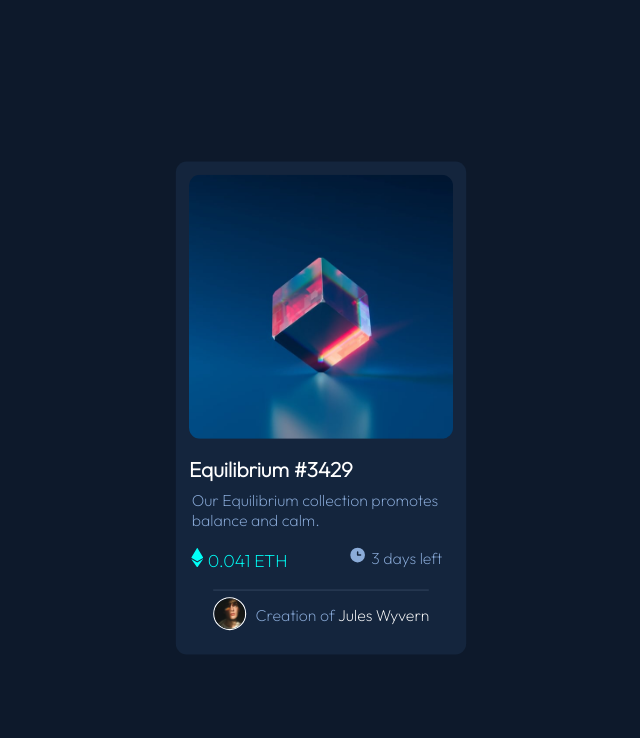
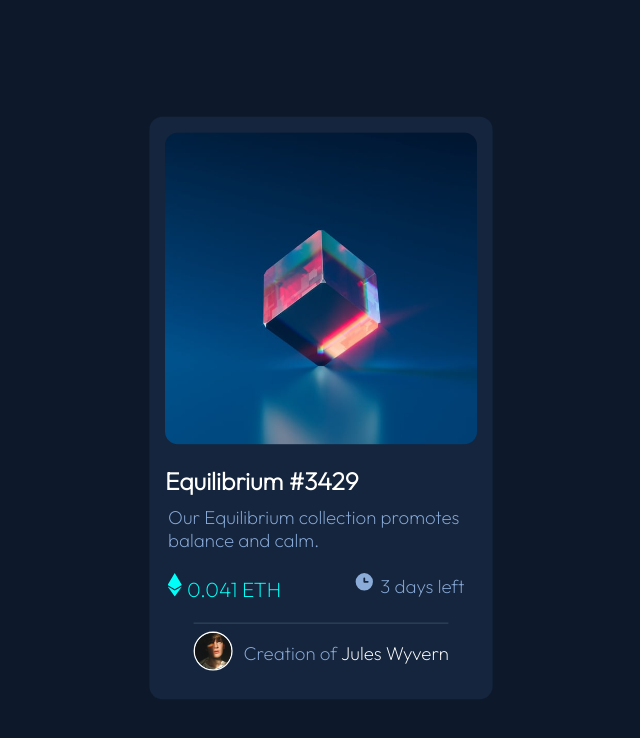
Before and after one commit to Utopic-Unicorn/NFT-preview-card-component, a plain HTML site: page index.html in a window 1280 px wide. Shown: the whole page, without its empty margins (319-959 px from the left). Drawn offline with Linux system fonts and the light colour scheme.

Commit message:
Update style.css

```diff
--- a/style.css
+++ b/style.css
@@ -32,7 +32,12 @@ body {
 
 @media screen and (min-width:375px) {
     .mainbod {
-        transform: scale(1.1);
+        transform: scale(1.24);
+    }
+
+@media screen and (min-width:800px) {
+    .mainbod {
+        transform: scale(1.3);
     }
 
 }
```
